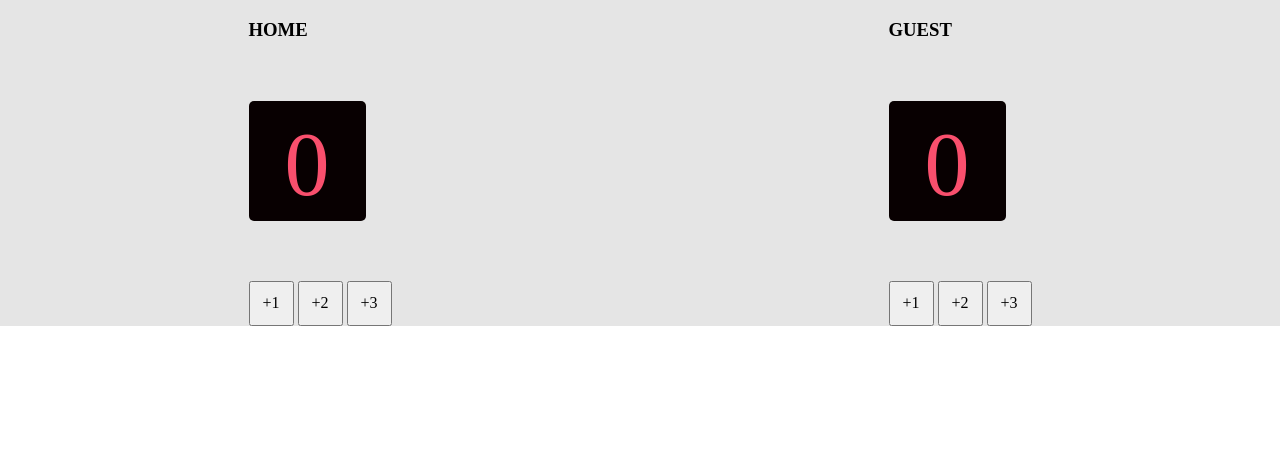
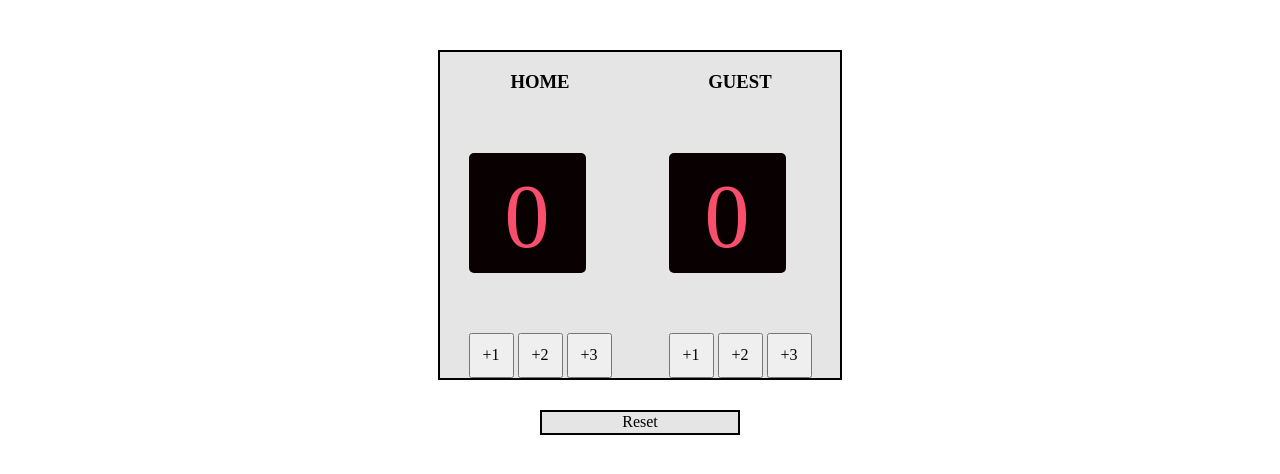
Before and after one commit to harkorsh/Scrimba-Learning-JS, a website built with Vite: page 2. Practice time - part 1/7. Basketball-Score-Board/index.html in a window 1280 px wide. Built offline with nearby package versions, Linux system fonts and the light colour scheme.

Commit message:
this is to update progress on my tutorials

```diff
--- a/2. Practice time - part 1/7. Basketball-Score-Board/index.css
+++ b/2. Practice time - part 1/7. Basketball-Score-Board/index.css
@@ -6,6 +6,12 @@ body {
   display: flex;
   justify-content: space-around;
   background: #e5e5e5;
+  text-align: center;
+  border: 2px solid;
+  width: 400px;
+  margin-left: auto;
+  margin-right: auto;
+  margin-top: 50px;
 }
 
 .home-score {
@@ -41,3 +47,15 @@ body {
   left: 337px;
   top: 271px;
 }
+
+#reset {
+  display: flex;
+  justify-content: space-around;
+  background: #e5e5e5;
+  text-align: auto;
+  border: 2px solid;
+  width: 200px;
+  height: 25px;
+  margin-left: auto;
+  margin-right: auto;
+  margin-top: 30px;
--- a/2. Practice time - part 1/7. Basketball-Score-Board/index.html
+++ b/2. Practice time - part 1/7. Basketball-Score-Board/index.html
@@ -24,6 +24,7 @@
         <button class="add-btn" onclick="plusThreeAway()">+3</button>
       </div>
     </div>
+    <button id="reset" onclick="resetBtn()">Reset</button>
     <script src="index.js"></script>
   </body>
 </html>
--- a/2. Practice time - part 1/7. Basketball-Score-Board/index.js
+++ b/2. Practice time - part 1/7. Basketball-Score-Board/index.js
@@ -1,11 +1,8 @@
-// let plusOnePoint = document.getElementById("plus-one-point");
-// let plusTwoPoint = document.getElementById("plus-two-point");
-// let plusThreePoint = document.getElementById("plus-three-point");
-
 let scoreOne = document.getElementById("home-score");
 let scoreTwo = document.getElementById("away-score");
 let homePoint = 0;
 let awayPoint = 0;
+
 // create the function to add one home
 function plusOneHome() {
   homePoint += 1;
@@ -42,3 +39,10 @@ function plusThreeAway() {
   scoreTwo.textContent = awayPoint;
   console.log(awayPoint);
 }
+// Reset the page
+function resetBtn() {
+  homePoint = 0;
+  awayPoint = 0;
+  scoreTwo.textContent = awayPoint;
+  scoreOne.textContent = homePoint;
+}
```
Also changed, not shown: 3. Build a Blackjack game/2. Add the firstCard, secondCard, and sum/index.js (+7 -0 lines), 3. Build a Blackjack game/4. Your first if...else statement/index.js (+7 -1 lines), 3. Build a Blackjack game/5. if:else...if:else statement/index.js (+9 -1 lines).
